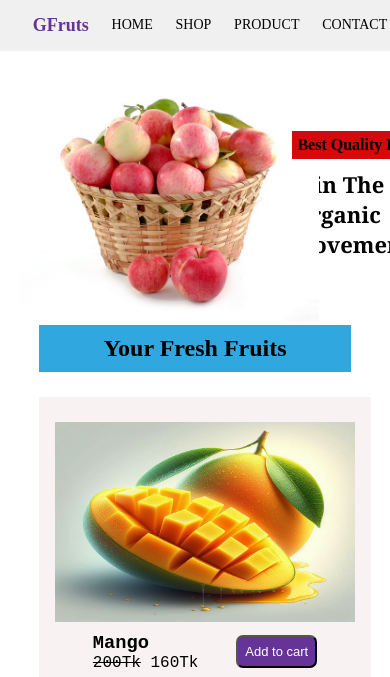
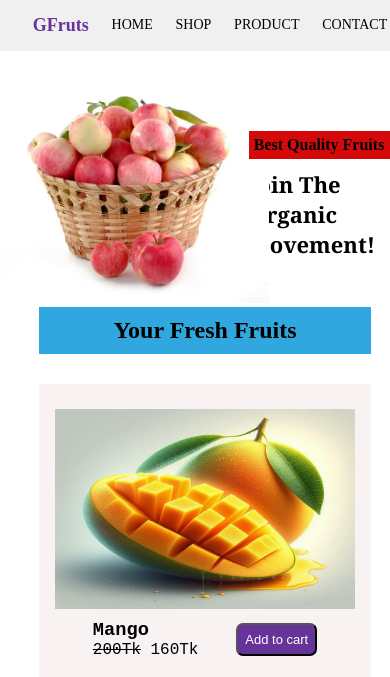
Before and after one commit to WebDeveloper-Rafiul/Full-stack--Ecommerce-website, a plain HTML site: page index.html in a window 390 px wide. Shown: the top 677 px of the page. Drawn offline with Linux system fonts and the light colour scheme.

Commit message:
change wight

```diff
--- a/style.css
+++ b/style.css
@@ -46,8 +46,7 @@ ul li a {
 .bannar {
   display: flex;
   align-content: center;
-  /* margin: 10px;
-  margin-top: 60px; */
+
   width: 100%;
 }
 .bannar-img {
@@ -91,8 +90,10 @@ ul li a {
 }
 .main-h2 {
   background-color: var(---Header-color);
+  width: 100%;
   text-align: center;
   padding: 10px;
+  margin-bottom: 30px;
 }
 .product {
   margin: 10px;
@@ -193,11 +194,11 @@ footer a {
     width: 70%;
   }
   .bannar img {
-    width: 300px;
-    transform: translateX(-20px);
+    width: 280px;
+    transform: translateX(-50px);
   }
   .bannar {
-    width: 100%;
+    width: 80%;
     margin-top: 10px;
     gap: 10px;
   }
@@ -260,6 +261,7 @@ footer a {
 
   .hh2 {
     display: block;
+    width: 100%;
     text-align: center;
     padding: 10px;
     background-color: var(---Header-color);
```
